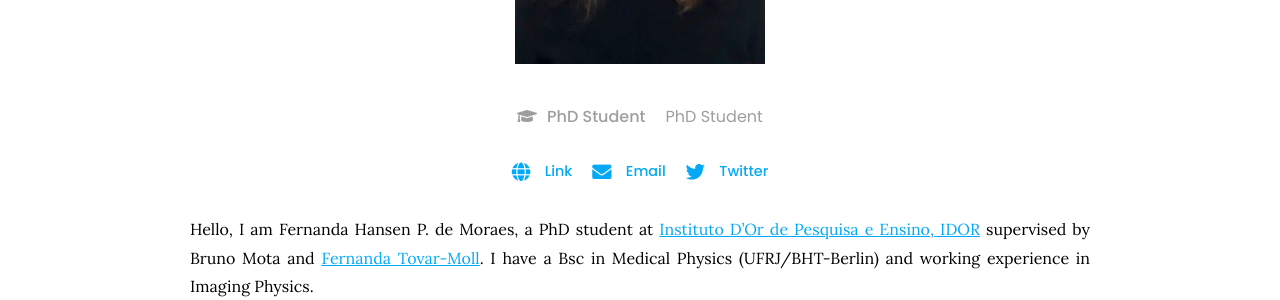
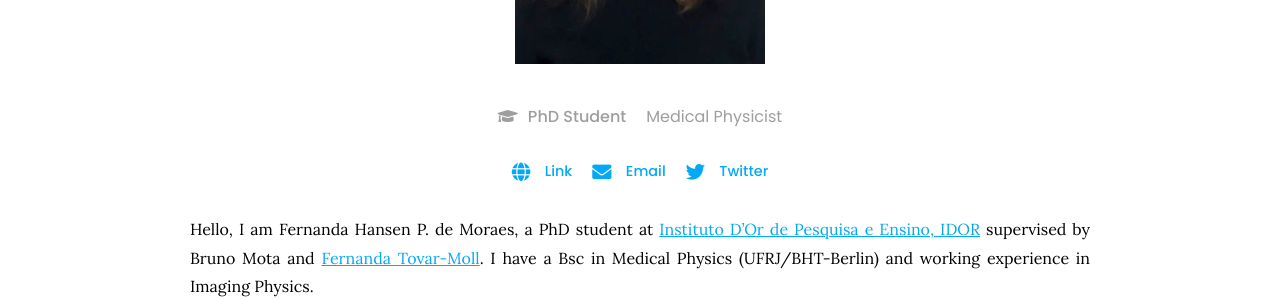
Before and after one commit to metaBIOlab/metabio, a Jekyll site: the page built from _members/fernanda-moraes.md, in a window 1280 px wide. Shown: the part 532-832 px from the top of the page. Built offline with Jekyll 4.4.1, drawn with Linux system fonts in a browser that asks for light colours; nearby versions of some CDN libraries.

Commit message:
Update fernanda-moraes.md

```diff
--- a/_members/fernanda-moraes.md
+++ b/_members/fernanda-moraes.md
@@ -1,7 +1,7 @@
 ---
 name: Fernanda H. P. de Moraes
 image: images/foto34_menor.jpg
-description: PhD Student
+description: Medical Physicist
 role: phd
 aliases:
   - F. H. P. Moraes
```
